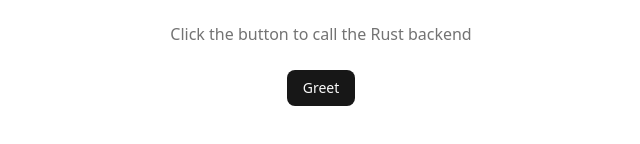
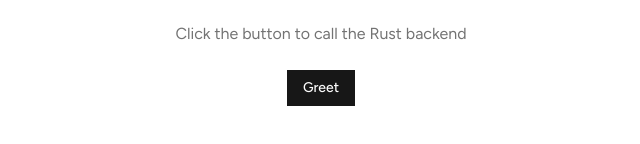
Before and after one commit to priyanshumahey/quackAPI, a Next.js app: page / in a window 1280 px wide. Shown: the part 368-512 px from the top of the page, without its empty margins (319-959 px from the left). Built offline with nearby package versions, Linux system fonts and the light colour scheme.

Commit message:
Ui styling update

```diff
--- a/package.json
+++ b/package.json
@@ -12,6 +12,7 @@
     "build": "tauri build"
   },
   "dependencies": {
+    "@phosphor-icons/react": "^2.1.10",
     "@tauri-apps/api": "^2.10.1",
     "@tauri-apps/plugin-opener": "^2.5.3",
     "class-variance-authority": "^0.7.1",
--- a/src/app/layout.tsx
+++ b/src/app/layout.tsx
@@ -1,5 +1,7 @@
-import { Geist, Geist_Mono } from "next/font/google";
+import { Geist, Geist_Mono, Figtree } from "next/font/google";
 import "@/styles/globals.css";
+
+const figtree = Figtree({subsets:['latin'],variable:'--font-sans'});
 
 const geistSans = Geist({
   variable: "--font-geist-sans",
@@ -17,7 +19,7 @@
   children: React.ReactNode;
 }>) {
   return (
-    <html lang="en">
+    <html lang="en" className={figtree.variable}>
       <body
         className={`${geistSans.variable} ${geistMono.variable} antialiased`}
       >
--- a/src/styles/globals.css
+++ b/src/styles/globals.css
@@ -48,12 +48,11 @@
   --color-sidebar-accent-foreground: var(--sidebar-accent-foreground);
   --color-sidebar-border: var(--sidebar-border);
   --color-sidebar-ring: var(--sidebar-ring);
+  --font-sans: var(--font-sans);
 }
 
 :root {
-  --radius: 0.625rem;
-  --background: oklch(1 0 0);
-  --foreground: oklch(0.145 0 0);
+  --radius: 0;
   --card: oklch(1 0 0);
   --card-foreground: oklch(0.145 0 0);
   --popover: oklch(1 0 0);
@@ -66,15 +65,15 @@
   --muted-foreground: oklch(0.556 0 0);
   --accent: oklch(0.97 0 0);
   --accent-foreground: oklch(0.205 0 0);
-  --destructive: oklch(0.577 0.245 27.325);
+  --destructive: oklch(0.58 0.22 27);
   --border: oklch(0.922 0 0);
   --input: oklch(0.922 0 0);
   --ring: oklch(0.708 0 0);
-  --chart-1: oklch(0.646 0.222 41.116);
-  --chart-2: oklch(0.6 0.118 184.704);
-  --chart-3: oklch(0.398 0.07 227.392);
-  --chart-4: oklch(0.828 0.189 84.429);
-  --chart-5: oklch(0.769 0.188 70.08);
+  --chart-1: oklch(0.809 0.105 251.813);
+  --chart-2: oklch(0.623 0.214 259.815);
+  --chart-3: oklch(0.546 0.245 262.881);
+  --chart-4: oklch(0.488 0.243 264.376);
+  --chart-5: oklch(0.424 0.199 265.638);
   --sidebar: oklch(0.985 0 0);
   --sidebar-foreground: oklch(0.145 0 0);
   --sidebar-primary: oklch(0.205 0 0);
@@ -83,6 +82,8 @@
   --sidebar-accent-foreground: oklch(0.205 0 0);
   --sidebar-border: oklch(0.922 0 0);
   --sidebar-ring: oklch(0.708 0 0);
+  --background: oklch(1 0 0);
+  --foreground: oklch(0.145 0 0);
 }
 
 .dark {
@@ -92,23 +93,23 @@
   --card-foreground: oklch(0.985 0 0);
   --popover: oklch(0.205 0 0);
   --popover-foreground: oklch(0.985 0 0);
-  --primary: oklch(0.922 0 0);
+  --primary: oklch(0.87 0.00 0);
   --primary-foreground: oklch(0.205 0 0);
   --secondary: oklch(0.269 0 0);
   --secondary-foreground: oklch(0.985 0 0);
   --muted: oklch(0.269 0 0);
   --muted-foreground: oklch(0.708 0 0);
-  --accent: oklch(0.269 0 0);
+  --accent: oklch(0.371 0 0);
   --accent-foreground: oklch(0.985 0 0);
   --destructive: oklch(0.704 0.191 22.216);
   --border: oklch(1 0 0 / 10%);
   --input: oklch(1 0 0 / 15%);
   --ring: oklch(0.556 0 0);
-  --chart-1: oklch(0.488 0.243 264.376);
-  --chart-2: oklch(0.696 0.17 162.48);
-  --chart-3: oklch(0.769 0.188 70.08);
-  --chart-4: oklch(0.627 0.265 303.9);
-  --chart-5: oklch(0.645 0.246 16.439);
+  --chart-1: oklch(0.809 0.105 251.813);
+  --chart-2: oklch(0.623 0.214 259.815);
+  --chart-3: oklch(0.546 0.245 262.881);
+  --chart-4: oklch(0.488 0.243 264.376);
+  --chart-5: oklch(0.424 0.199 265.638);
   --sidebar: oklch(0.205 0 0);
   --sidebar-foreground: oklch(0.985 0 0);
   --sidebar-primary: oklch(0.488 0.243 264.376);
```
Also changed, not shown: components.json, 1 other file (tests, documents, lock files or other folders).
